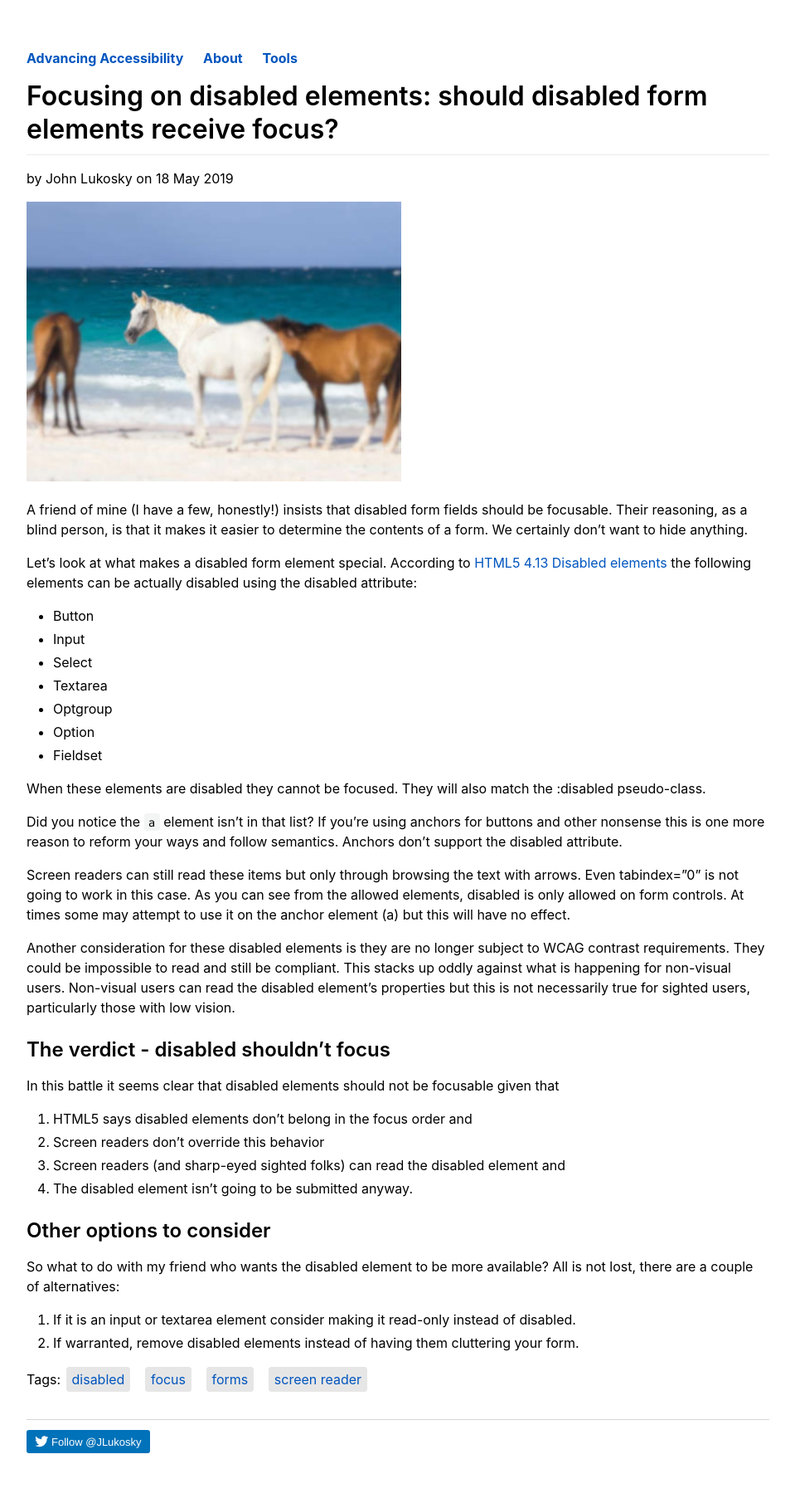
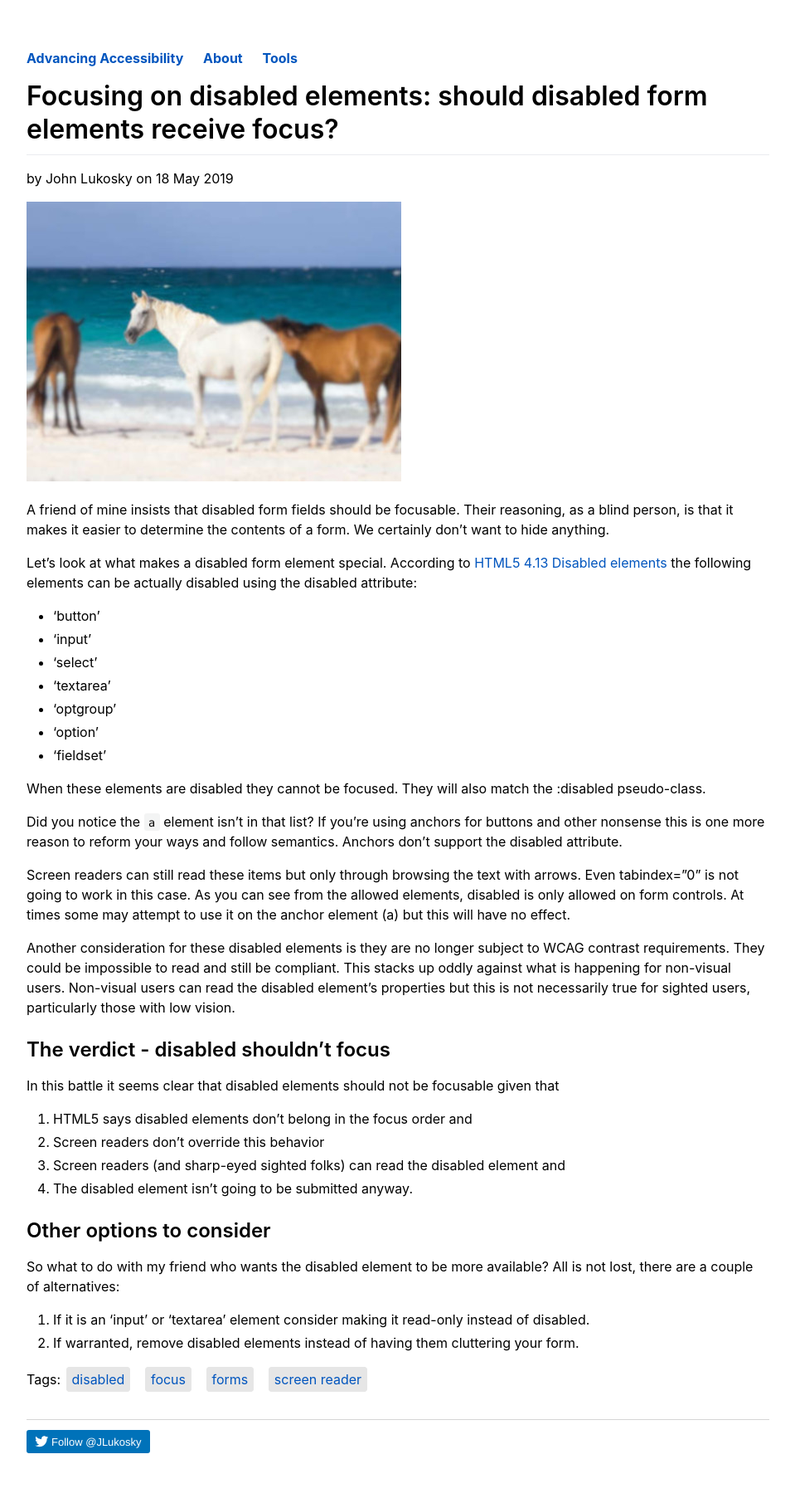
Before and after one commit to jlukosky/jlukosky, a Jekyll site: the page built from _posts/2019-05-16-Focusing-on-disabled-elements.md, in a window 1280 px wide. Shown: the whole page at 83% size, without its empty margins (160-1119 px from the left). Built offline with Jekyll 4.4.1, drawn with Linux system fonts in a browser that asks for light colours.

Commit message:
Update 2019-05-16-Focusing-on-disabled-elements.md

```diff
--- a/_posts/2019-05-16-Focusing-on-disabled-elements.md
+++ b/_posts/2019-05-16-Focusing-on-disabled-elements.md
@@ -11,17 +11,17 @@ ogimage: "https://jlukosky.github.io/assets/2019/05/horsesblurred.jpg"
 
 ![A sharply focused horse on a beach next to two blurred horses](/assets/2019/05/horsesblurred.jpg)
 
-A friend of mine (I have a few, honestly!) insists that disabled form fields should be focusable. Their reasoning, as a blind person, is that it makes it easier to determine the contents of a form. We certainly don't want to hide anything.
+A friend of mine insists that disabled form fields should be focusable. Their reasoning, as a blind person, is that it makes it easier to determine the contents of a form. We certainly don't want to hide anything.
 
 Let's look at what makes a disabled form element special. According to [HTML5 4.13 Disabled elements](https://www.w3.org/TR/2014/REC-html5-20141028/disabled-elements.html) the following elements can be actually disabled using the disabled attribute:
 
-- Button
-- Input
-- Select
-- Textarea
-- Optgroup
-- Option
-- Fieldset
+- 'button'
+- 'input'
+- 'select'
+- 'textarea'
+- 'optgroup'
+- 'option'
+- 'fieldset'
 
 When these elements are disabled they cannot be focused. They will also match the :disabled pseudo-class.
 
@@ -45,5 +45,5 @@ In this battle it seems clear that disabled elements should not be focusable giv
 
 So what to do with my friend who wants the disabled element to be more available? All is not lost, there are a couple of alternatives:
 
-1. If it is an input or textarea element consider making it read-only instead of disabled.
+1. If it is an 'input' or 'textarea' element consider making it read-only instead of disabled.
 2. If warranted, remove disabled elements instead of having them cluttering your form.
```
